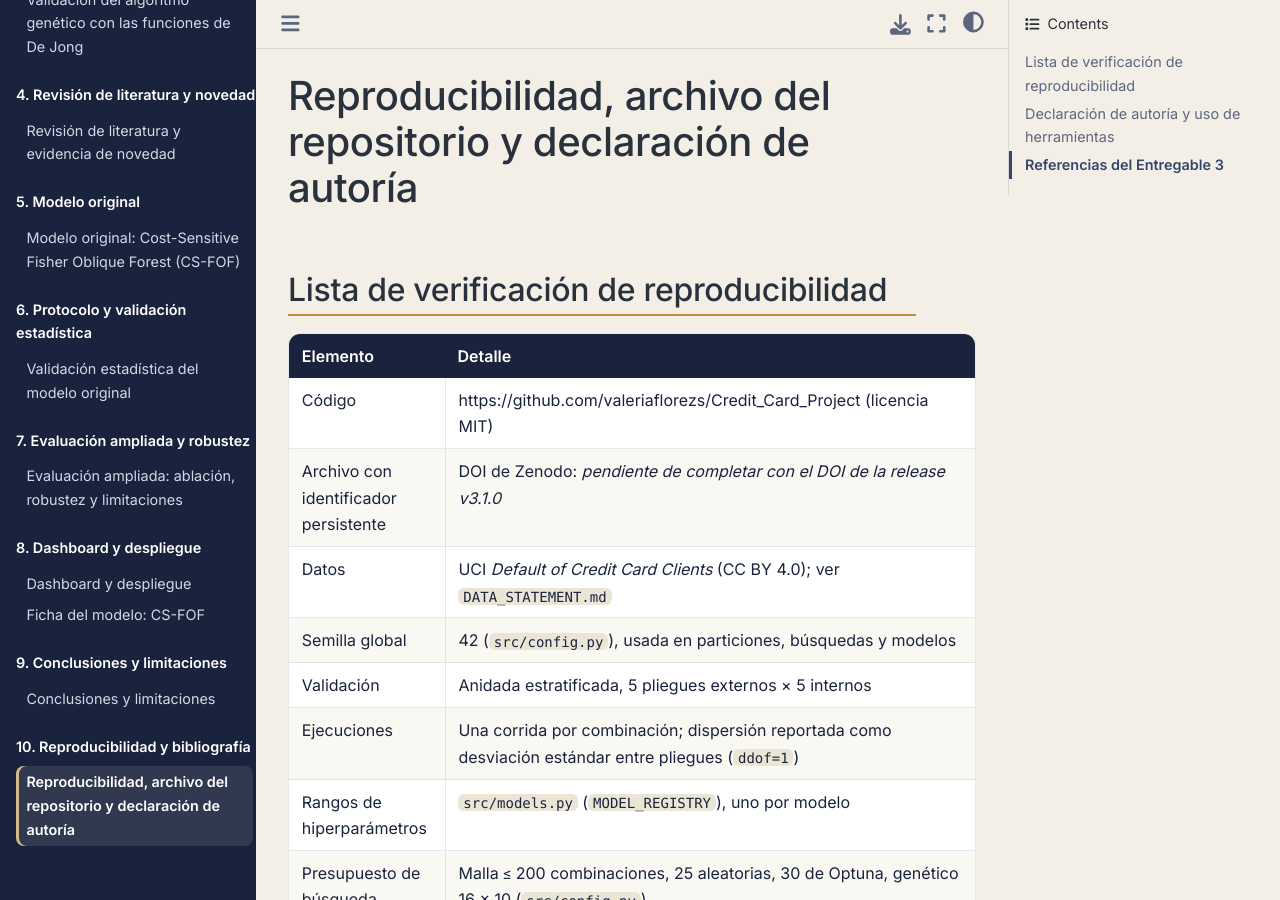
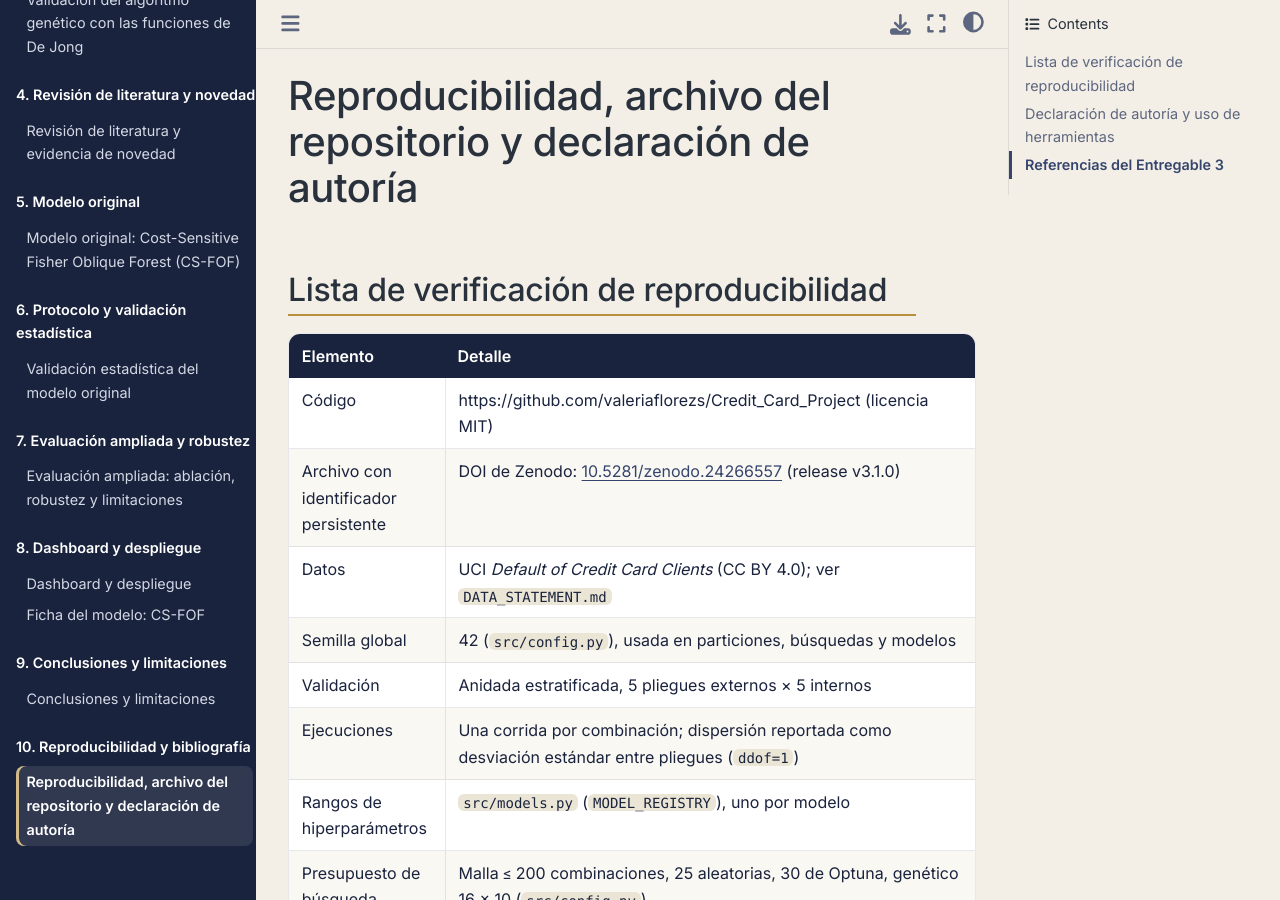
Before and after one commit to valeriaflorezs/Credit_Card_Project, a Jupyter Book: the page built from reproducibilidad.md, in a window 1280 px wide and 900 px high. Built offline with Jupyter Book 1.0.4 settings and Sphinx 7.4.7 and the Sphinx Book theme 1.1.4, drawn with Linux system fonts in a browser that asks for light colours; pages that are not in the unit, such as notebooks, are missing from menus.

Commit message:
Agregar el DOI de Zenodo (v3.1.0) a CITATION.cff, README y reproducibilidad
Co-Authored-By: Claude Sonnet 5.5 <noreply@anthropic.com>
Claude-Session: https://claude.ai/code/session_013GqoXt6mD4G4uCk81qc3PK

```diff
--- a/reproducibilidad.md
+++ b/reproducibilidad.md
@@ -11,7 +11,7 @@
 * - Código
   - https://github.com/valeriaflorezs/Credit_Card_Project (licencia MIT)
 * - Archivo con identificador persistente
-  - DOI de Zenodo: *pendiente de completar con el DOI de la release v3.1.0*
+  - DOI de Zenodo: [10.5281/zenodo.24266557](https://doi.org/10.5281/zenodo.24266557) (release v3.1.0)
 * - Datos
   - UCI *Default of Credit Card Clients* (CC BY 4.0); ver `DATA_STATEMENT.md`
 * - Semilla global
```
Also changed, not shown: README.md (+1 -0 lines), 1 other file.
